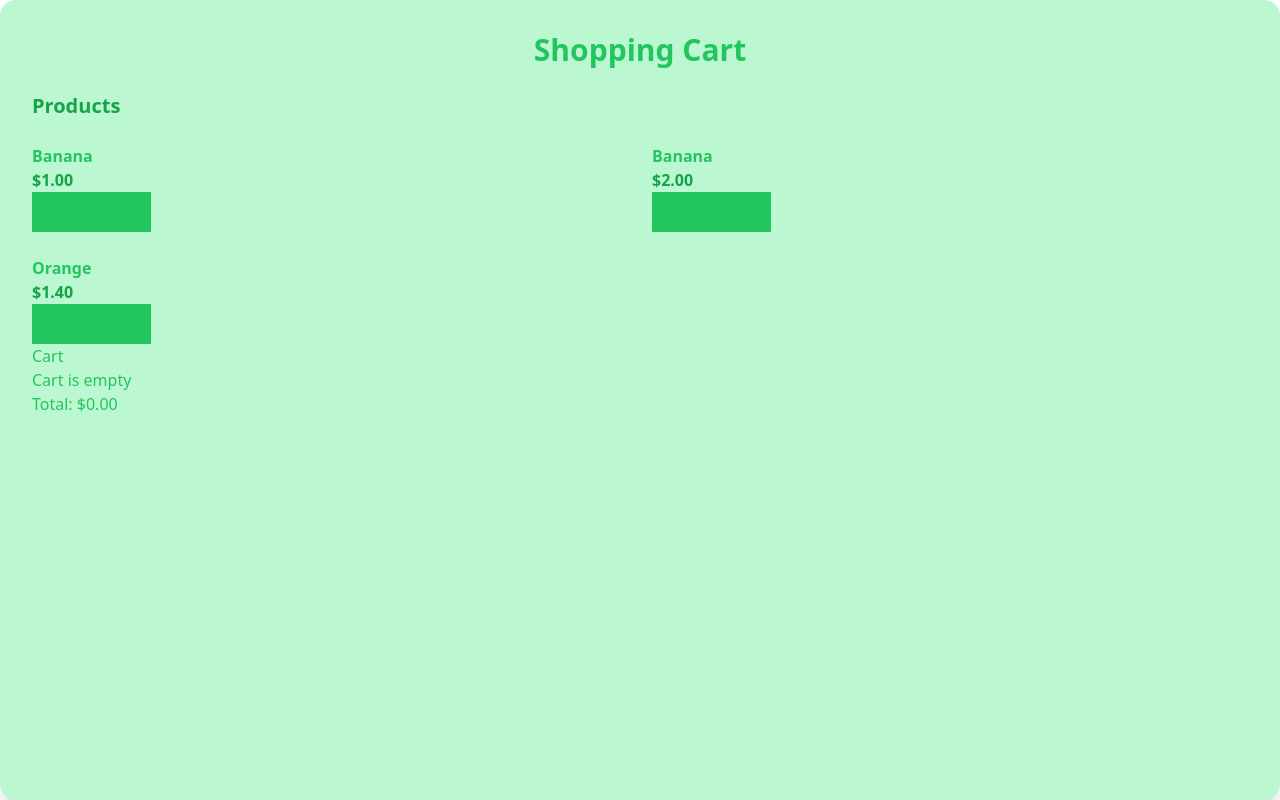
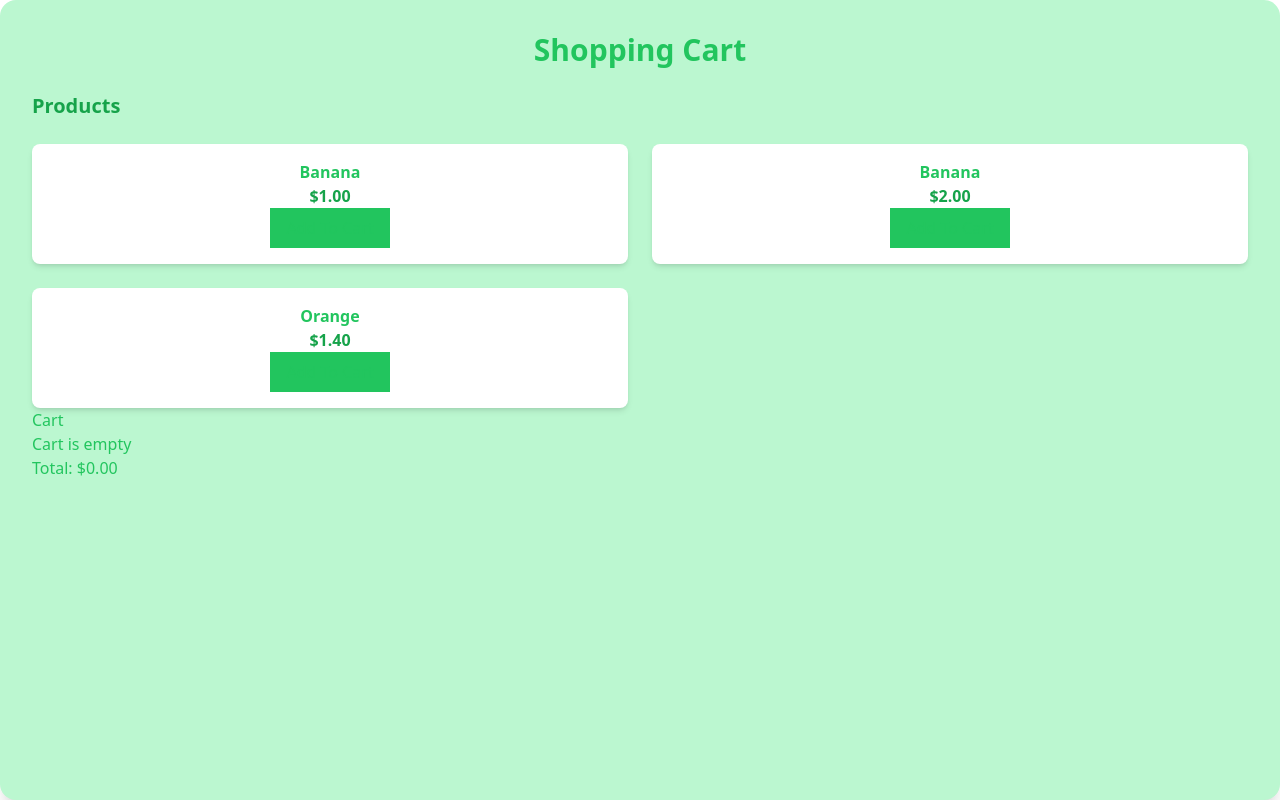
Before and after one commit to nietiene/React-Projects, a React (Vite) app: page / in a window 1280 px wide. Built offline with nearby package versions, Linux system fonts and the light colour scheme.

Commit message:
React js project with styling

```diff
--- a/src/Shopping-Cart/Shopping.jsx
+++ b/src/Shopping-Cart/Shopping.jsx
@@ -39,7 +39,7 @@ function Shopping (){
             <div  className="grid grid-cols-1 sm:grid-cols-2 md:flex-cols-3 gap-6">
             {Products.map((products) => (
                    <div key={products.id}
-                   className="">
+                   className="p-4 bg-white rounded-lg shadow-md flex flex-col items-center">
                       <p className="font-bold text-green-500">{products.name}</p>
                       <p className="font-bold text-green-600">${products.price.toFixed(2)}</p>
                       <button onClick={() => addToCart(products)}
```
